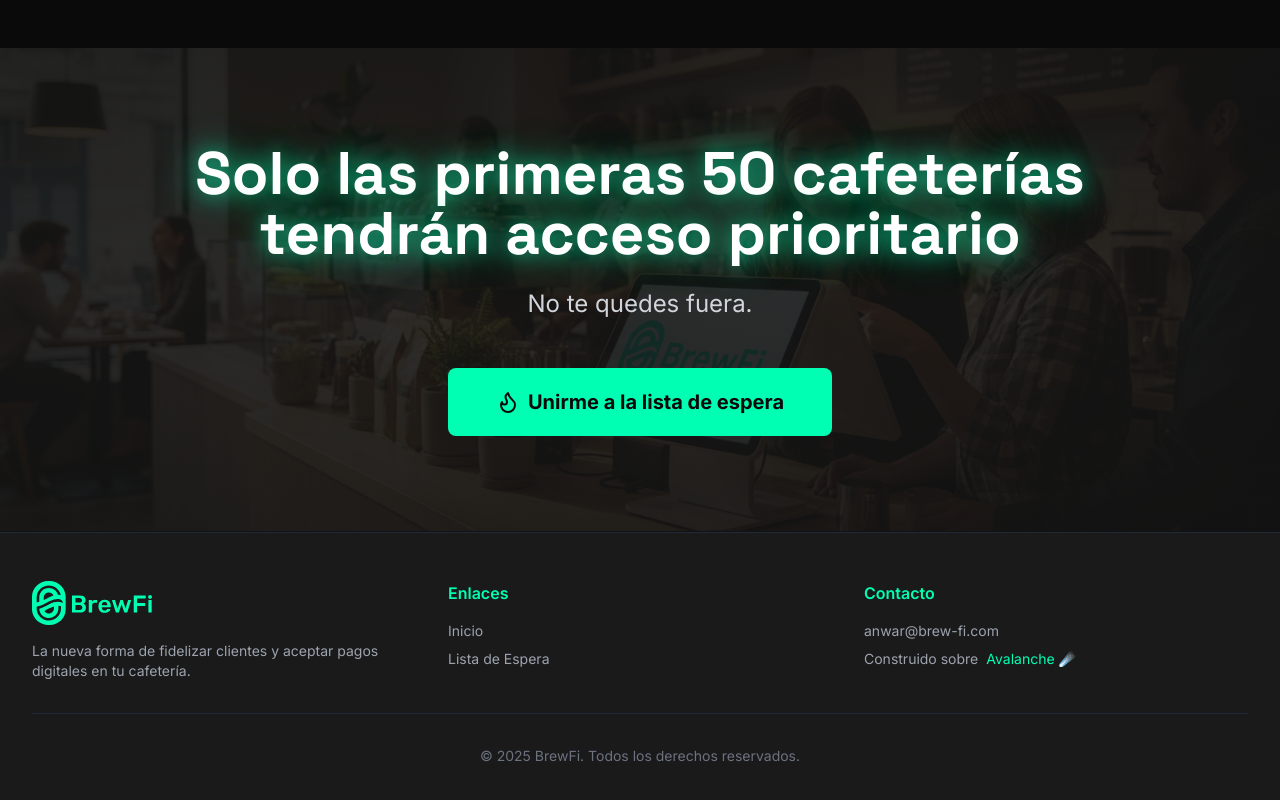
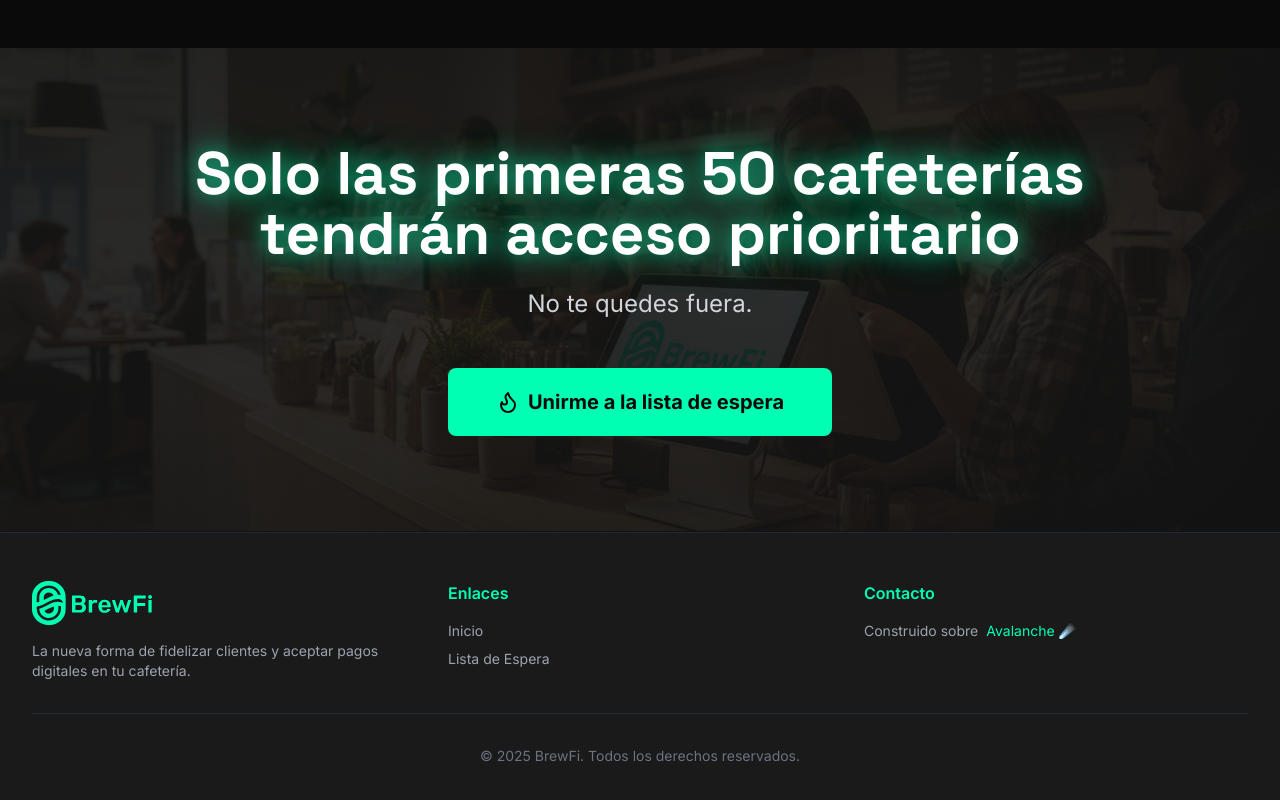
Before and after one commit to zleypner/brewfi_landing, a Next.js app: page / in a window 1280 px wide. Shown: the part 4295-5095 px from the top of the page. Built offline with nearby package versions, Linux system fonts and the light colour scheme.

Commit message:
fix: remove wrong email

```diff
--- a/components/Footer.tsx
+++ b/components/Footer.tsx
@@ -40,11 +40,6 @@ export default function Footer() {
           <div>
             <h3 className="text-brewfi-green font-semibold mb-4">Contacto</h3>
             <ul className="space-y-2 text-sm text-gray-400">
-              <li>
-                <a href="mailto:anwar@brew-fi.com" className="hover:text-brewfi-green transition-colors">
-                  anwar@brew-fi.com
-                </a>
-              </li>
               <li className="flex items-center space-x-2">
                 <span>Construido sobre</span>
                 <span className="text-brewfi-green">Avalanche ☄️</span>
```
Also changed, not shown: lib/supabase.ts (line endings or trailing spaces), 1 other file (tests, documents, lock files or other folders).
